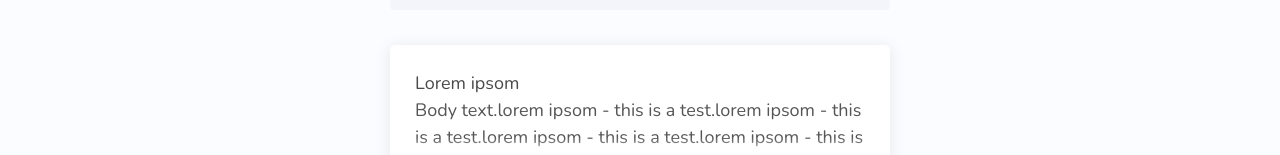
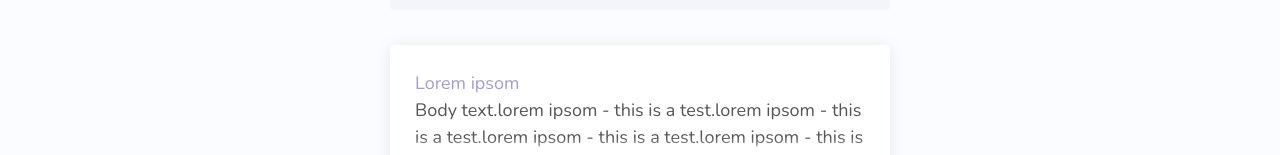
Before and after one commit to negin-khademi/AppNotes, an Angular app: page / in a window 1280 px wide. Shown: the part 145-300 px from the top of the page. Built offline with nearby package versions, Linux system fonts and the light colour scheme.

Commit message:
add a new style for h1

```diff
--- a/src/main_styles.scss
+++ b/src/main_styles.scss
@@ -37,3 +37,7 @@ html ,body {
 
   overflow: hidden !important;
 }
+
+h1 {
+  color: $purple;
+}
```
